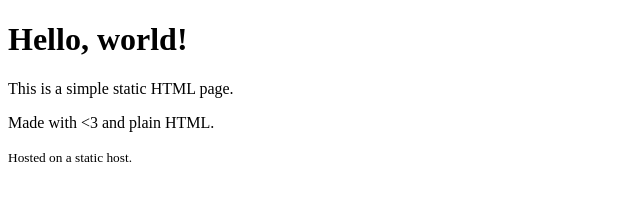
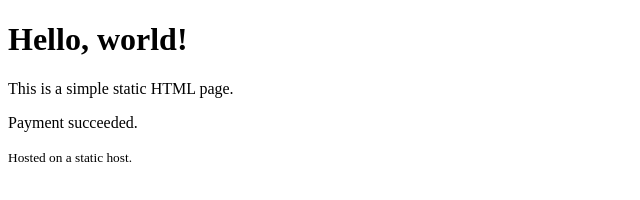
Before and after one commit to MKOdeh2024/stripe.github.io, a plain HTML site: page index.html in a window 1280 px wide. Shown: the full height of the page, 0-640 px from the left. Drawn offline with Linux system fonts and the light colour scheme.

Commit message:
Initial site

```diff
--- a/index.html
+++ b/index.html
@@ -11,7 +11,7 @@
     <p>This is a simple static HTML page.</p>
   </header>
   <main>
-    <p>Made with &lt;3 and plain HTML.</p>
+    <p>Payment succeeded.</p>
   </main>
   <footer>
     <small>Hosted on a static host.</small>
```
